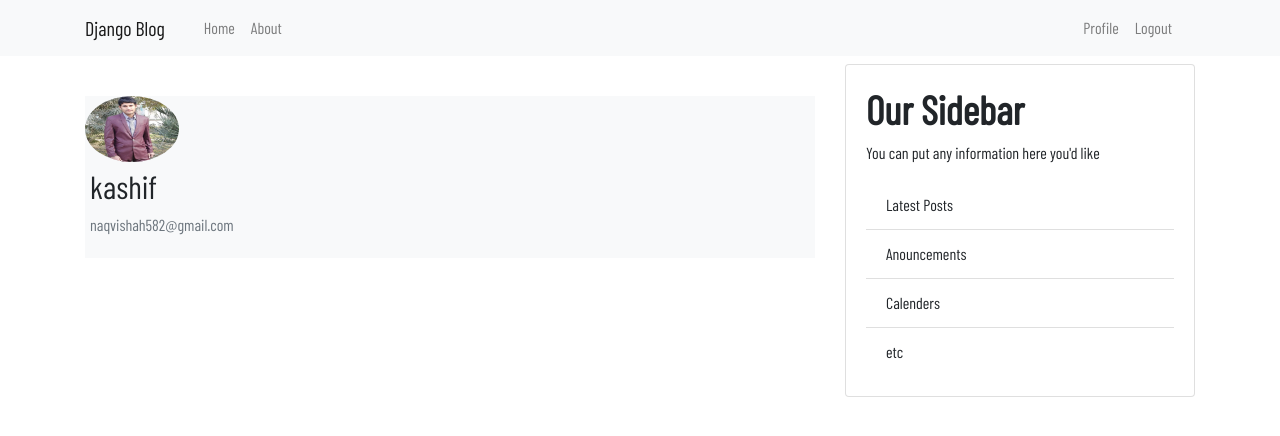
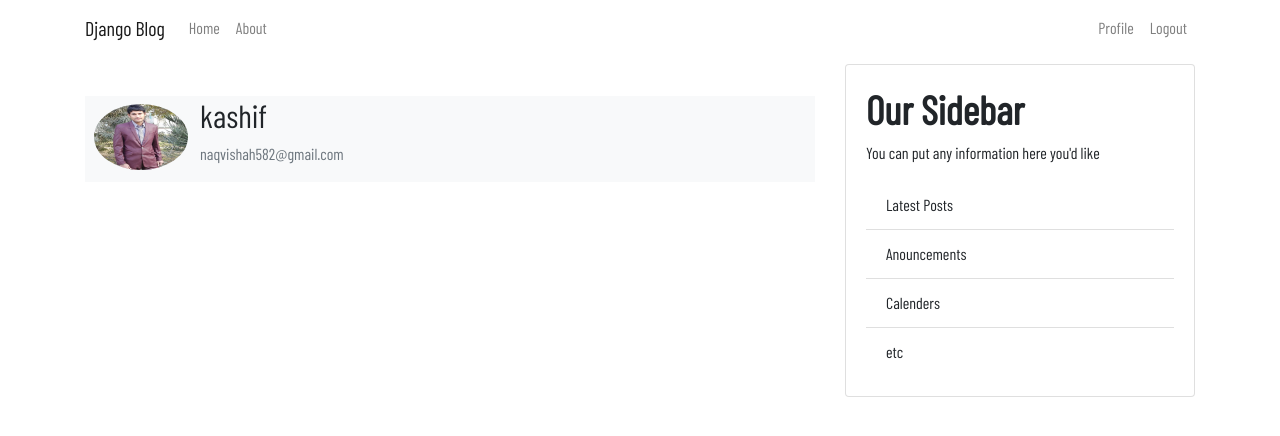
Before and after one commit to Kashif1Naqvi/Blog-Django, a Django app: page /profile/ in a window 1280 px wide. Shown: the top 436 px of the page. Run offline with Django 3.2, Linux system fonts and the light colour scheme; a user stored in the database is signed in; data comes from the database, SQL or seed files in the repository; both versions use the stored data as it was after the commit; some libraries are stand-ins or nearby versions.

Commit message:
code updated

```diff
--- a/blog/static/blog/css/style.css
+++ b/blog/static/blog/css/style.css
@@ -15,3 +15,6 @@ strong{
 img{
   margin-right: 12px;
 }
+nav .navbar{
+  background-color: #909499 ;
+}
--- a/blog/templates/blog/base.html
+++ b/blog/templates/blog/base.html
@@ -21,13 +21,13 @@
 <body>
   <div class="container-fluid">
     <header >
-      <nav class="navbar navbar-expand-lg fixed-top  navbar-light bg-light ">
+      <nav class="navbar navbar-expand-lg fixed-top  navbar-light " >
         <div class="container">
           <a href="#" class="navbar-brand">Django Blog</a>
         <button class="navbar-toggler" type="button" data-toggle="collapse" data-target="#navBar" aria-controls="navBar"  aria-expanded="false" aria-label="Toggle navigation">
           <span class="navbar-toggler-icon"></span>
         </button>
-        <div class="collapse navbar-collapse container"  id="navBar" >
+        <div class="collapse navbar-collapse"  id="navBar" >
           <ul class="navbar-nav mr-auto">
             <li class="nav-item">
               <a href="{% url 'blog-home' %}" class="nav-link">Home</a>
@@ -36,7 +36,7 @@
               <a href="{% url 'blog-about' %}" class="nav-link">About</a>
             </li>
           </ul>
-          <div class="form-inline navbar-nav  my-2 my-lg-0">
+          <div class="form-inline navbar-nav  my-lg-0">
             {% if user.is_authenticated  %}
               <li class="nav-item">
                 <a href="{% url 'profile' %}" class="nav-link">Profile</a>
--- a/users/templates/users/profile.html
+++ b/users/templates/users/profile.html
@@ -2,13 +2,15 @@
 {% load crispy_forms_tags %}
 {% block content %}
   <div class="content-section bg-light mt-5">
+    <div class="row ">
+      <div class="ml-4 mt-2" >
         {% if user.profile.image.url %}
           <img src="{{user.profile.image.url }}" alt="" class=" rounded-circle" width="94" height="66">
         {% else %}
           <img src="{{user.profile.image.url }}/media/azadari.png" alt="" class=" rounded-circle" width="94" height="66">
         {% endif %}
-    <div class="media">
-      <div class="media-body">
+      </div>
+      <div>
           <h2 class="Heading">{{user.username}}</h2>
           <p class="text-secondary">{{user.email}}</p>
       </div>
```
Also changed, not shown: db.sqlite3, media/profile_pics/default.jpg (added). Lines whose indentation alone changed are shown as unchanged.
